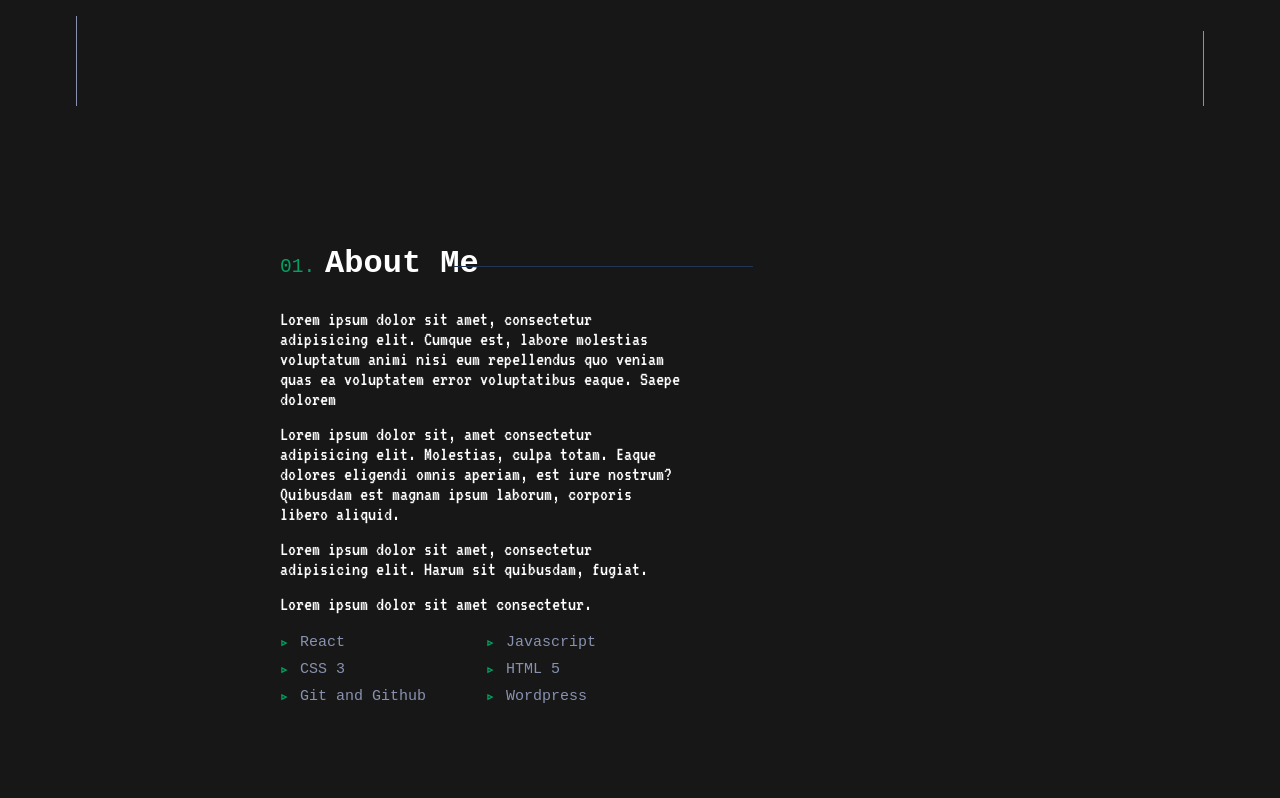
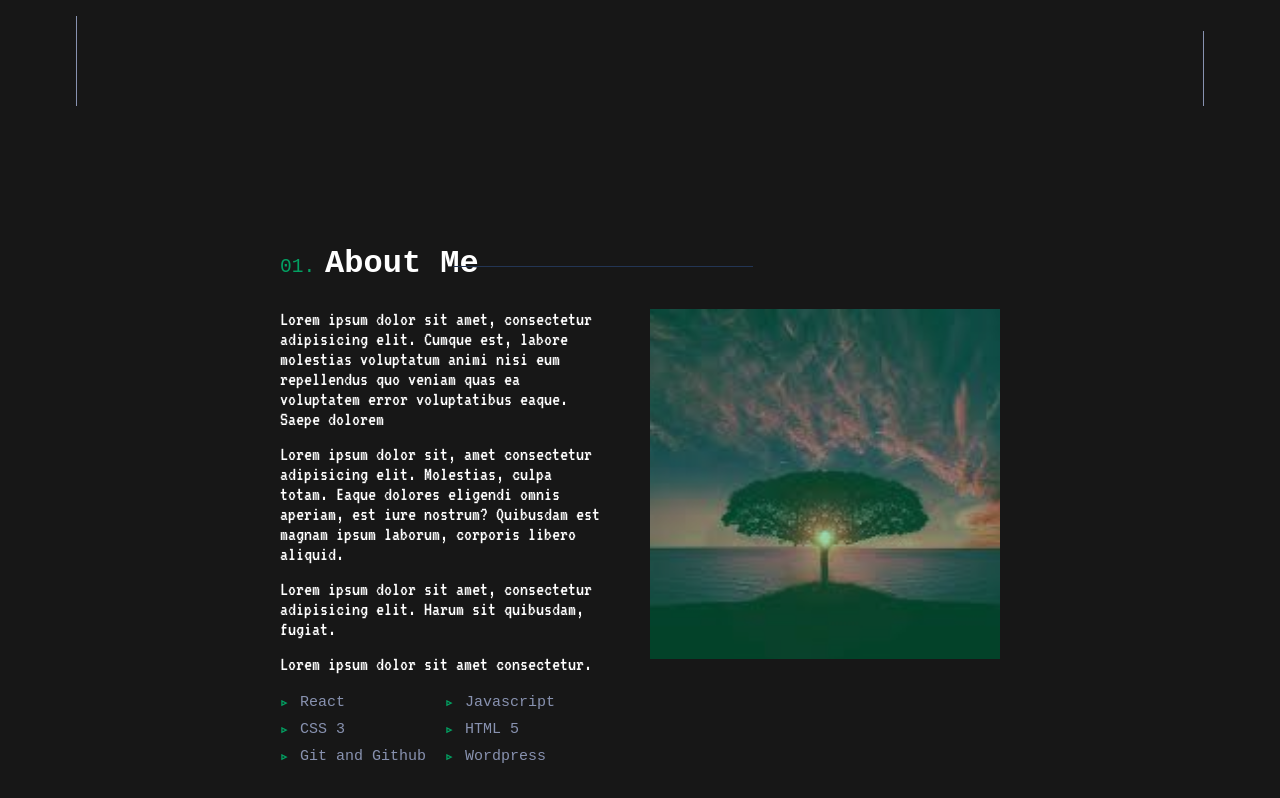
Before and after one commit to Alfred-Emmanuel/my-portfolio, a React (Create React App) app: page / in a window 1280 px wide. Shown: the part 694-1492 px from the top of the page. Built offline with nearby package versions, Linux system fonts and the light colour scheme.

Commit message:
Finished the about me section

```diff
--- a/src/Components/Header.jsx
+++ b/src/Components/Header.jsx
@@ -20,6 +20,21 @@ function Header() {
       window.removeEventListener("scroll", handleScroll);
     };
   }, [scrollPosition]);
+
+  function handleClick(e) {
+    e.preventDefault();
+    const targetId = e.currentTarget.getAttribute("href");
+    const targetElement = document.querySelector(targetId);
+    if (targetElement) {
+      const targetPosition = targetElement.getBoundingClientRect().top;
+      const currentPosition = window.pageYOffset;
+      const offset = targetPosition + currentPosition;
+      window.scrollTo({
+        top: offset,
+        behavior: "smooth",
+      });
+    }
+  }
   return (
     <header className={headerVisible ? "" : "hide"}>
       <nav>
@@ -30,7 +45,9 @@ function Header() {
         <div className="menu">
           <ol>
             <li>
-              <a href="/#about">About</a>
+              <a href="#about" onClick={handleClick}>
+                About
+              </a>
             </li>
             <li>
               <a>Work</a>
--- a/src/Components/body.jsx
+++ b/src/Components/body.jsx
@@ -1,4 +1,4 @@
-import React, { Component } from "react";
+import React, { Component, useState, useEffect } from "react";
 
 function Body() {
   return (
@@ -61,7 +61,10 @@ function Body() {
                 <li>Wordpress</li>
               </ul>
             </div>
-            <div></div>
+            <div className="image-wrapper">
+              <img src="/logo.jpeg" />
+              <div class="overlay"></div>
+            </div>
           </div>
         </section>
       </main>
--- a/src/Components/leftSideBar.jsx
+++ b/src/Components/leftSideBar.jsx
@@ -12,10 +12,7 @@ function LeftSideBar() {
               viewBox="0 0 24 24"
               fill="none"
               stroke="currentColor"
-              stroke-width="2"
-              stroke-linecap="round"
-              stroke-linejoin="round"
-              class="feather feather-github"
+              strokeWidth="2"
             >
               <title>GitHub</title>
               <path d="M9 19c-5 1.5-5-2.5-7-3m14 6v-3.87a3.37 3.37 0 0 0-.94-2.61c3.14-.35 6.44-1.54 6.44-7A5.44 5.44 0 0 0 20 4.77 5.07 5.07 0 0 0 19.91 1S18.73.65 16 2.48a13.38 13.38 0 0 0-7 0C6.27.65 5.09 1 5.09 1A5.07 5.07 0 0 0 5 4.77a5.44 5.44 0 0 0-1.5 3.78c0 5.42 3.3 6.61 6.44 7A3.37 3.37 0 0 0 9 18.13V22"></path>
@@ -30,10 +27,7 @@ function LeftSideBar() {
               viewBox="0 0 24 24"
               fill="none"
               stroke="currentColor"
-              stroke-width="2"
-              stroke-linecap="round"
-              stroke-linejoin="round"
-              class="feather feather-twitter"
+              strokeWidth="2"
             >
               <title>Twitter</title>
               <path d="M23 3a10.9 10.9 0 0 1-3.14 1.53 4.48 4.48 0 0 0-7.86 3v1A10.66 10.66 0 0 1 3 4s-4 9 5 13a11.64 11.64 0 0 1-7 2c9 5 20 0 20-11.5a4.5 4.5 0 0 0-.08-.83A7.72 7.72 0 0 0 23 3z"></path>
@@ -51,10 +45,7 @@ function LeftSideBar() {
               viewBox="0 0 24 24"
               fill="none"
               stroke="currentColor"
-              stroke-width="2"
-              stroke-linecap="round"
-              stroke-linejoin="round"
-              class="feather feather-linkedin"
+              strokeWidth="2"
             >
               <title>LinkedIn</title>
               <path d="M16 8a6 6 0 0 1 6 6v7h-4v-7a2 2 0 0 0-2-2 2 2 0 0 0-2 2v7h-4v-7a6 6 0 0 1 6-6z"></path>
--- a/src/style.css
+++ b/src/style.css
@@ -396,3 +396,51 @@ main {
     font-size: 14px;
     font-weight: bolder;
 }
+
+.image-wrapper{
+    max-width:350px;
+    max-height: 350px;
+    min-width: 350px;
+    min-height: 350px;
+    width:350px;
+    height: 350px;
+    position: relative;
+}
+
+.image-wrapper img{
+    width:100%;
+    height: 100%;
+    object-fit: cover;
+    transition: .5s ease;
+}
+
+.image-wrapper .overlay {
+    position: absolute;
+    opacity: 0.4;
+    top: 0;
+    left: 0;
+    width: 100%;
+    height: 100%;
+    background: var(--matrix-color);
+    transition: .5s ease;
+  }
+
+  .image-wrapper:hover .overlay{
+    display: none;
+    transform: translateX(-3px);
+    transition: .5s ease;
+    -webkit-transform: translateX(-3px);
+  }
+
+.image-wrapper img:hover{
+    box-shadow:
+    1px 1px RGB(209,241,222),
+    2px 2px RGB(209,241,222),
+    3px 3px RGB(209,241,222),
+    4px 4px RGB(209,241,222),
+    5px 5px RGB(209,241,222),
+    6px 6px RGB(209,241,222);
+    -webkit-transform: translateX(-3px);
+    transform: translateX(-3px);
+    transition: .5s ease;
+    }
```
